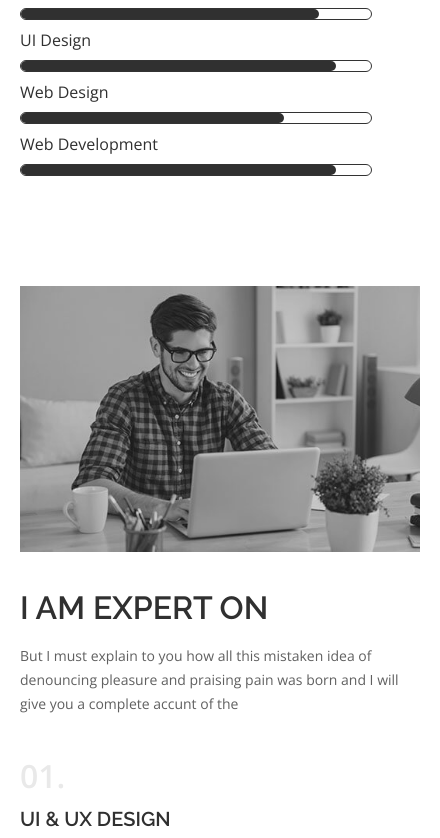
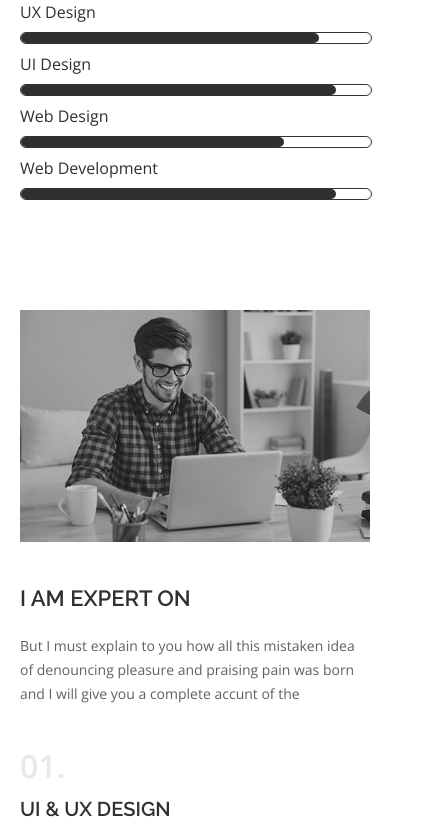
Before and after one commit to coolzyte/my-portfolio-v2, a React (Create React App) app: page /aboutus in a window 390 px wide. Shown: the part 1156-1994 px from the top of the page, 440 px wide, since content can reach past the window. Built offline with nearby package versions, Linux system fonts and the light colour scheme.

Commit message:
working on blog detail responsiveness

```diff
--- a/src/components/BlogDetail/BlogDetail.js
+++ b/src/components/BlogDetail/BlogDetail.js
@@ -3,6 +3,7 @@ import Aux from "../../hoc/Aux";
 import Layout from "../Layout/Layout";
 import Banner from "../Banner/Banner";
 import Details from "./Details";
+import classes from "./BlogDetail.module.css";
 
 class BlogDetail extends Component {
   render() {
@@ -10,7 +11,9 @@ class BlogDetail extends Component {
       <Aux>
         <Layout>
           <Banner name="Blog Details" />
-          <Details />
+          <section className={classes.BlogDetail}>
+            <Details />
+          </section>
         </Layout>
       </Aux>
     );
--- /dev/null
+++ b/src/components/BlogDetail/BlogDetail.module.css
@@ -0,0 +1,3 @@
+.BlogDetail {
+  grid-column: center-start / center-end;
+}
--- a/src/components/BlogDetail/Details.module.css
+++ b/src/components/BlogDetail/Details.module.css
@@ -1,5 +1,4 @@
 .BlogDetail {
-  grid-column: center-start / center-end;
   padding: 6rem 0;
 }
 
@@ -151,9 +150,9 @@
   margin-bottom: 9rem;
 }
 
-.Visitor img {
+/* .Visitor img {
   margin-right: 2rem;
-}
+} */
 
 .VisitorReply {
   display: flex;
--- a/src/components/Expert/Expert.css
+++ b/src/components/Expert/Expert.css
@@ -1,7 +1,3 @@
-.expert {
-  grid-column: center-start / center-end;
-}
-
 .expert .content {
   display: grid;
 }
@@ -14,6 +10,14 @@
 
 .expert .item {
   position: relative;
+  margin-top: 4rem;
+}
+
+@media (min-width: 768px) {
+  .expert .item {
+    position: relative;
+    margin-top: 0;
+  }
 }
 
 .expert .image {
--- a/src/components/Newsletter/Newsletter.css
+++ b/src/components/Newsletter/Newsletter.css
@@ -1,5 +1,4 @@
 .Newsletter {
-  grid-column: center-start / center-end;
   padding: 10rem 0;
 }
 
--- a/src/components/Pages/AboutPage.js
+++ b/src/components/Pages/AboutPage.js
@@ -4,14 +4,17 @@ import Banner from "../Banner/Banner";
 import Skill from "../Skill/Skill";
 import Expert from "../Expert/Expert";
 import NewsLetter from "../Newsletter/Newsletter";
+import classes from "../Pages/AboutPage.module.css";
 
 const about = () => {
   return (
     <Layout>
       <Banner name="About Me" />
-      <Skill />
-      <Expert />
-      <NewsLetter />
+      <section className={classes.AboutPage}>
+        <Skill />
+        <Expert />
+        <NewsLetter />
+      </section>
     </Layout>
   );
 };
--- /dev/null
+++ b/src/components/Pages/AboutPage.module.css
@@ -0,0 +1,3 @@
+.AboutPage {
+  grid-column: center-start / center-end;
+}
--- a/src/components/Skill/Skill.module.css
+++ b/src/components/Skill/Skill.module.css
@@ -1,5 +1,4 @@
 .Skill {
-  grid-column: center-start / center-end;
   padding-top: 15rem;
 }
 
--- a/src/index.css
+++ b/src/index.css
@@ -103,10 +103,12 @@ ul {
   align-items: center;
 }
 
-.item-grid-2 {
-  display: grid;
-  grid-template-columns: repeat(auto-fit, minmax(40rem, 1fr));
-  grid-gap: 4rem;
+@media (min-width: 768px) {
+  .item-grid-2 {
+    display: grid;
+    grid-template-columns: repeat(auto-fit, minmax(40rem, 1fr));
+    grid-gap: 4rem;
+  }
 }
 
 .wrapper {
@@ -141,10 +143,16 @@ ul {
 
 h2 {
   display: inline-block;
-  font-size: 3.2rem;
+  font-size: 2.2rem;
   font-weight: 600;
   line-height: 3.2rem;
   margin-bottom: 2rem;
+}
+
+@media (min-width: 768px) {
+  h2 {
+    font-size: 3.2rem;
+  }
 }
 
 .center {
```
